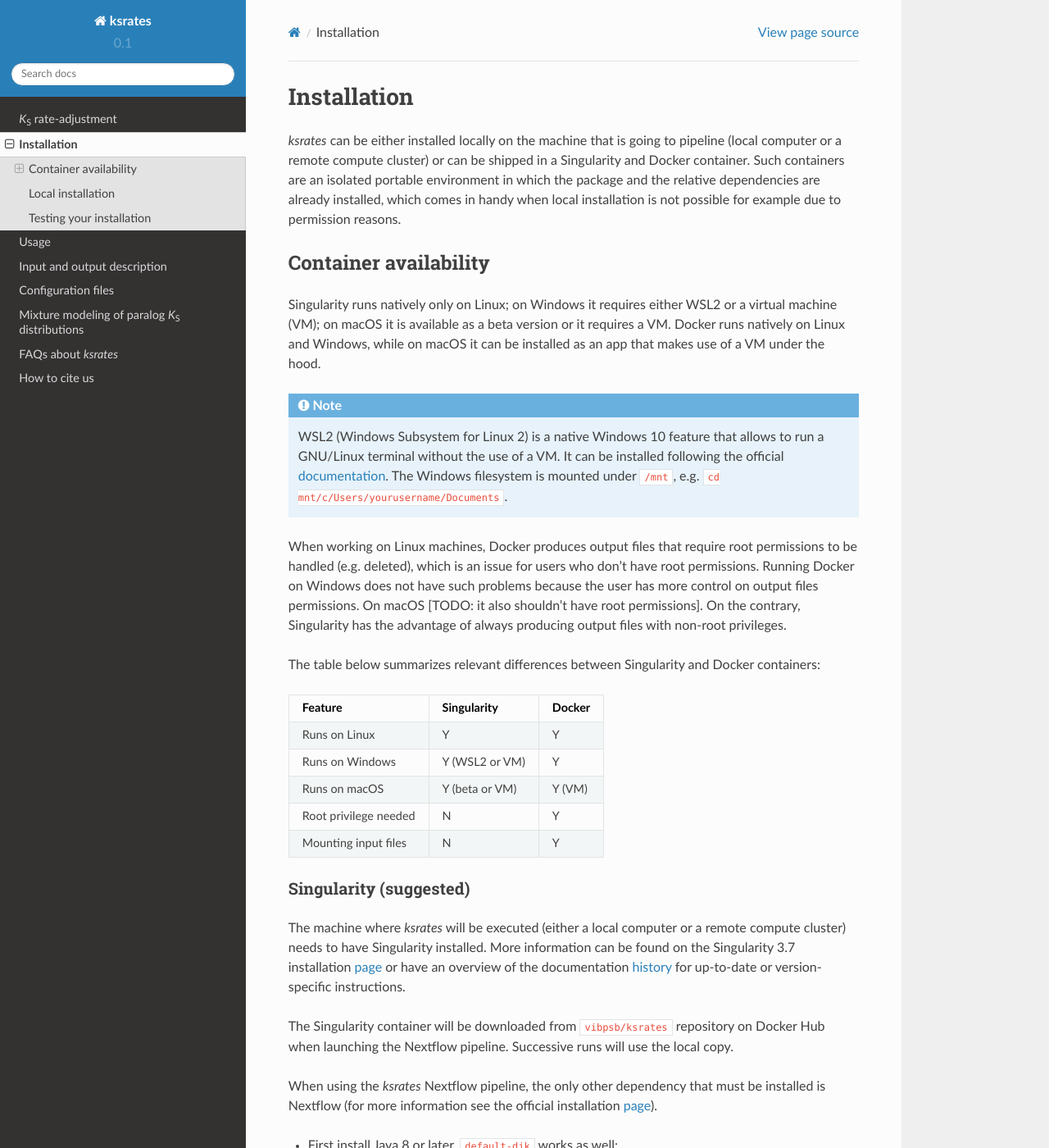
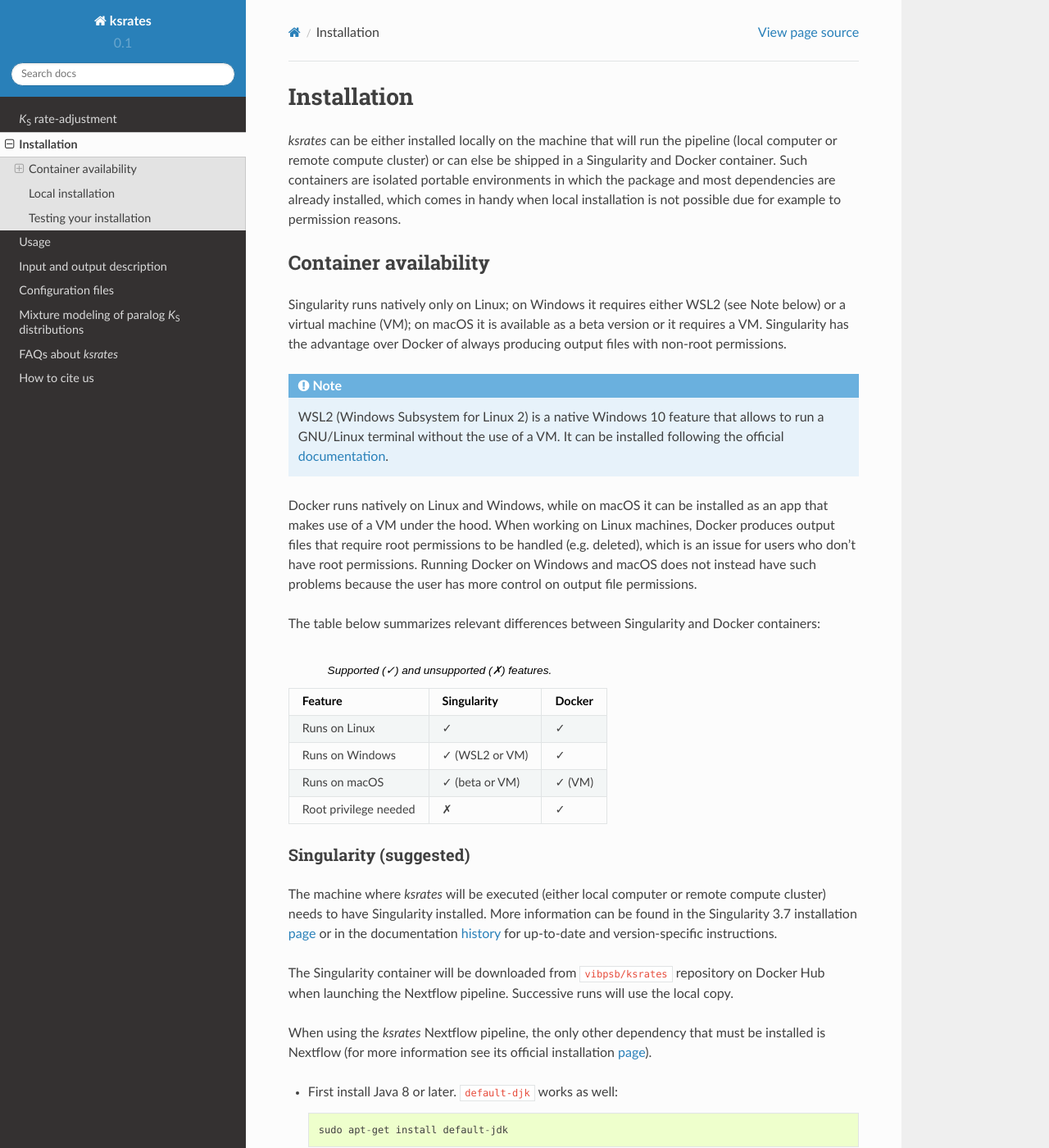
Before and after one commit to VIB-PSB/ksrates, a Sphinx documentation site: the page built from doc/source/installation.rst, in a window 1280 px wide and 1400 px high. Shown: the whole window at 82% size. Built offline with Sphinx 7.4.7 and the Read the Docs theme 2.0.0, drawn with Linux system fonts in a browser that asks for light colours; some of the changed text lies outside the part shown.

Commit message:
Update installation.rst with other suggestions

```diff
--- a/doc/source/installation.rst
+++ b/doc/source/installation.rst
@@ -1,38 +1,42 @@
 Installation
 ************
 
-*ksrates* can be either installed locally on the machine that is going to pipeline (local computer or a remote compute cluster) or can be shipped in a Singularity and Docker container. Such containers are an isolated portable environment in which the package and the relative dependencies are already installed, which comes in handy when local installation is not possible for example due to permission reasons.
+*ksrates* can be either installed locally on the machine that will run the pipeline (local computer or remote compute cluster) or can else be shipped in a Singularity and Docker container. Such containers are isolated portable environments in which the package and most dependencies are already installed, which comes in handy when local installation is not possible due for example to permission reasons.
 
 Container availability
 ======================
 
-Singularity runs natively only on Linux; on Windows it requires either WSL2 or a virtual machine (VM); on macOS it is available as a beta version or it requires a VM. Docker runs natively on Linux and Windows, while on macOS it can be installed as an app that makes use of a VM under the hood.
+Singularity runs natively only on Linux; on Windows it requires either WSL2 (see Note below) or a virtual machine (VM); on macOS it is available as a beta version or it requires a VM.
+Singularity has the advantage over Docker of always producing output files with non-root permissions.
 
 .. note::
-   WSL2 (Windows Subsystem for Linux 2) is a native Windows 10 feature that allows to run a GNU/Linux terminal without the use of a VM. It can be installed following the official `documentation <https://docs.microsoft.com/en-us/windows/wsl/install-win10#requirements>`__. The Windows filesystem is mounted under ``/mnt``, e.g. ``cd mnt/c/Users/yourusername/Documents``.
+   WSL2 (Windows Subsystem for Linux 2) is a native Windows 10 feature that allows to run a GNU/Linux terminal without the use of a VM. It can be installed following the official `documentation <https://docs.microsoft.com/en-us/windows/wsl/install-win10#requirements>`__.
 
-When working on Linux machines, Docker produces output files that require root permissions to be handled (e.g. deleted), which is an issue for users who don't have root permissions. Running Docker on Windows does not have such problems because the user has more control on output files permissions. On macOS [TODO: it also shouldn't have root permissions]. On the contrary, Singularity has the advantage of always producing output files with non-root privileges.
+Docker runs natively on Linux and Windows, while on macOS it can be installed as an app that makes use of a VM under the hood.
+When working on Linux machines, Docker produces output files that require root permissions to be handled (e.g. deleted), which is an issue for users who don't have root permissions. Running Docker on Windows and macOS does not instead have such problems because the user has more control on output file permissions.
 
 The table below summarizes relevant differences between Singularity and Docker containers:
 
-======================  ==============  ======
-Feature                 Singularity     Docker
-======================  ==============  ======
-Runs on Linux           Y               Y
-Runs on Windows         Y (WSL2 or VM)  Y
-Runs on macOS           Y (beta or VM)  Y (VM)
-Root privilege needed   N               Y
-Mounting input files    N               Y
-======================  ==============  ======
+.. include:: <isopub.txt>
+.. table:: Supported (|check|) and unsupported (|cross|) features.
+
+    ======================  ====================  ============
+    Feature                 Singularity           Docker
+    ======================  ====================  ============
+    Runs on Linux           |check|               |check|
+    Runs on Windows         |check| (WSL2 or VM)  |check|
+    Runs on macOS           |check| (beta or VM)  |check| (VM)
+    Root privilege needed   |cross|               |check|
+    ======================  ====================  ============
 
 
 Singularity (suggested)
 -----------------------
-The machine where *ksrates* will be executed (either a local computer or a remote compute cluster) needs to have Singularity installed. More information can be found on the Singularity 3.7 installation `page <https://sylabs.io/guides/3.7/admin-guide/installation.html#installing-singularity>`__ or have an overview of the documentation `history <https://sylabs.io/docs/>`__ for up-to-date or version-specific instructions.
+The machine where *ksrates* will be executed (either local computer or remote compute cluster) needs to have Singularity installed. More information can be found in the Singularity 3.7 installation `page <https://sylabs.io/guides/3.7/admin-guide/installation.html#installing-singularity>`__ or in the documentation `history <https://sylabs.io/docs/>`__ for up-to-date and version-specific instructions.
 
 The Singularity container will be downloaded from ``vibpsb/ksrates`` repository on Docker Hub when launching the Nextflow pipeline. Successive runs will use the local copy.
 
-When using the *ksrates* Nextflow pipeline, the only other dependency that must be installed is Nextflow (for more information see the official installation `page <https://www.nextflow.io/docs/latest/getstarted.html#requirements>`__).
+When using the *ksrates* Nextflow pipeline, the only other dependency that must be installed is Nextflow (for more information see its official installation `page <https://www.nextflow.io/docs/latest/getstarted.html#requirements>`__).
 
 *   First install Java 8 or later. ``default-djk`` works as well::
 
@@ -56,11 +60,11 @@ When using the *ksrates* Nextflow pipeline, the only other dependency that must
 Docker
 ------
 
-The machine where *ksrates* will be executed (either a local computer or a remote compute cluster) needs to have Docker installed. More information can be found on the Docker installation `page <https://docs.docker.com/get-docker/>`__.
+The machine where *ksrates* will be executed (either local computer or remote compute cluster) needs to have Docker installed. More information can be found on the Docker installation `page <https://docs.docker.com/get-docker/>`__.
 
 The Docker container will be downloaded from ``vibpsb/ksrates`` repository on Docker Hub when launching the Nextflow pipeline. Successive runs will use the local copy.
 
-When using the *ksrates* Nextflow pipeline, the only other dependency that must be installed is Nextflow (for more information see the official installation `page <https://www.nextflow.io/docs/latest/getstarted.html#requirements>`__).
+When using the *ksrates* Nextflow pipeline, the only other dependency that must be installed is Nextflow (for more information see its official installation `page <https://www.nextflow.io/docs/latest/getstarted.html#requirements>`__).
 
 *   First install Java 8 or later. ``default-djk`` works as well::
 
@@ -126,7 +129,7 @@ Testing your installation
 
         cd ksrates/test
 
-2.  Launch *ksrates*:
+3.  Launch *ksrates* (the execution will take few minutes):
 
     * Through a Singularity container::
 
```
Also changed, not shown: other parts of doc/source/installation.rst (+1 -2 lines).
